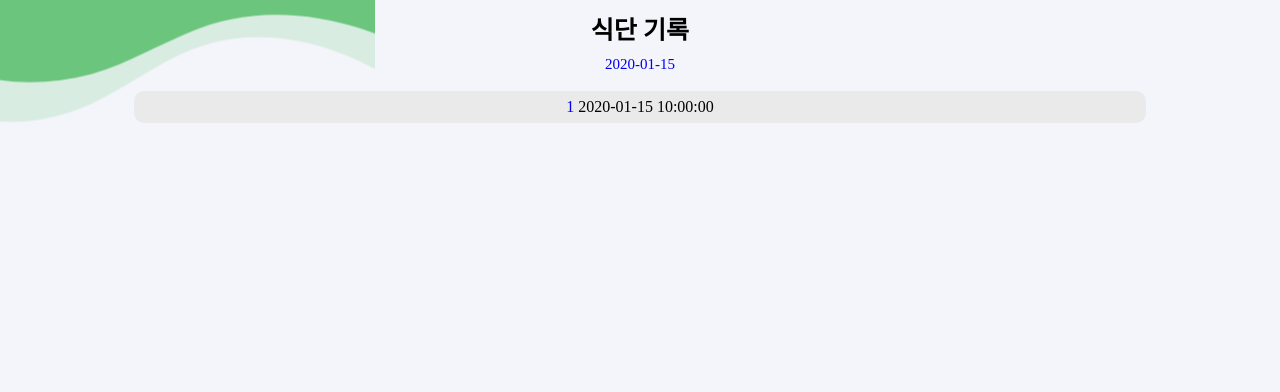
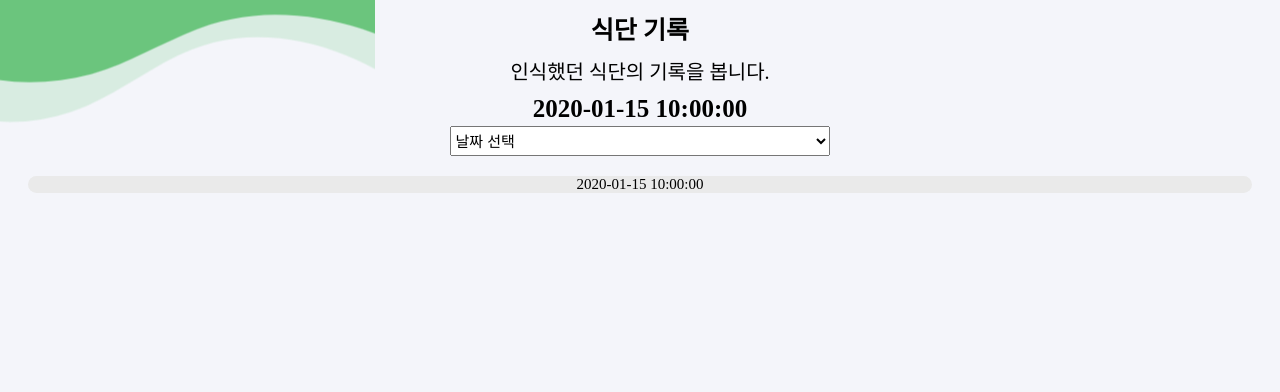
Before and after one commit to jisoolee11/hanium, a Python web app: template templates/user/record.html in a window 1280 px wide. Shown: the part 42-434 px from the top of the page. Run offline with Jinja, Linux system fonts and the light colour scheme; the template is opened without the code that fills it: most values are stand-ins (such as "Sample title", 1, 10 or a date in 2020); some libraries are stand-ins or nearby versions.

Commit message:
record html

```diff
--- a/templates/user/record.html
+++ b/templates/user/record.html
@@ -14,20 +14,24 @@
             text-decoration-line: none;
         }
 
-        .date {
-            display: flex;
-            justify-content: space-around;
-            font-size: 15px;
+        .time-record {
+            width: 100%;
+            background-color: #EAEAEA;
+            border-radius: 10px;
+            margin-bottom: 10px;
         }
 
-        .time-record {
-            width: 80%;
-            height: 50%;
-            background-color: #EAEAEA;
-            border-radius: 10px;
-            margin: auto;
+        #browsers {
+            font-size: 15px;
+            width: 30%;
+            height: 30px;
+        }
+
+        .record_date {
             text-align: center;
-            line-height: 200%;
+            font-size: 25px;
+            font-weight: bold;
+            margin-bottom: 3px;
         }
     </style>
 </head>
@@ -35,17 +39,35 @@
 <body>
     {% include 'home/side.html' %}
     <div class="cam_predict_name">식단 기록</div>
+    <div class="cam_predict_intro">인식했던 식단의 기록을 봅니다.</div>
+    <div class="record_date">{{date}}</div>
 
-    {% for date in dates %}
-    <a class="date" href="{{url_for('user.day_record', date=date)}}">{{date}}</a>
-    {% endfor %}
-    <br>
+    <div class="select_date" style="text-align: center;">
+        <select onchange="location=this.value;" id="browsers" name="browsers">
+            <option>날짜 선택</option>
+            {% for date in dates %}
+                <option value="{{url_for('user.day_record', date=date)}}">{{date}}</option>
+            {% endfor %}
+        </select>
+    </div>
+    <div style="text-align: center; padding: 20px;">
+        {% for record in record_list[::-1] %}
+        <div>
+        <a href="{{url_for('user.food_record', record_id=record.id)}}" style="color:black; font-size: 18px;">
+            <div class="time-record">
+            <div style="font-size: 15px;">{{record.date}}</div>
+            {% for id, name in record_list_food.items() %}
+            {% if id==record.id %}
+                <div style="font-size: 20px; font-weight: bold;">
+                {% for food_name in name %}
+                {{food_name}}
+                <br>
+                {% endfor %}
+                </div>
+            {% endif %}
+            {% endfor %}
+        </div></a>
 
-    <div class="time-record">
-        {% for record in record_list[::-1] %}
-        <a href="{{url_for('user.food_record', record_id=record.id)}}">{{record.id}}</a>
-        {{record.date}}
-        <br>
         {% endfor %}
     </div>
 </body>
```
Also changed, not shown: home.py (+18 -3 lines), templates/home/cam_predict.html (+20 -9 lines), templates/home/weights_cam.html (added, +85 -0 lines), user.py (+30 -3 lines).
